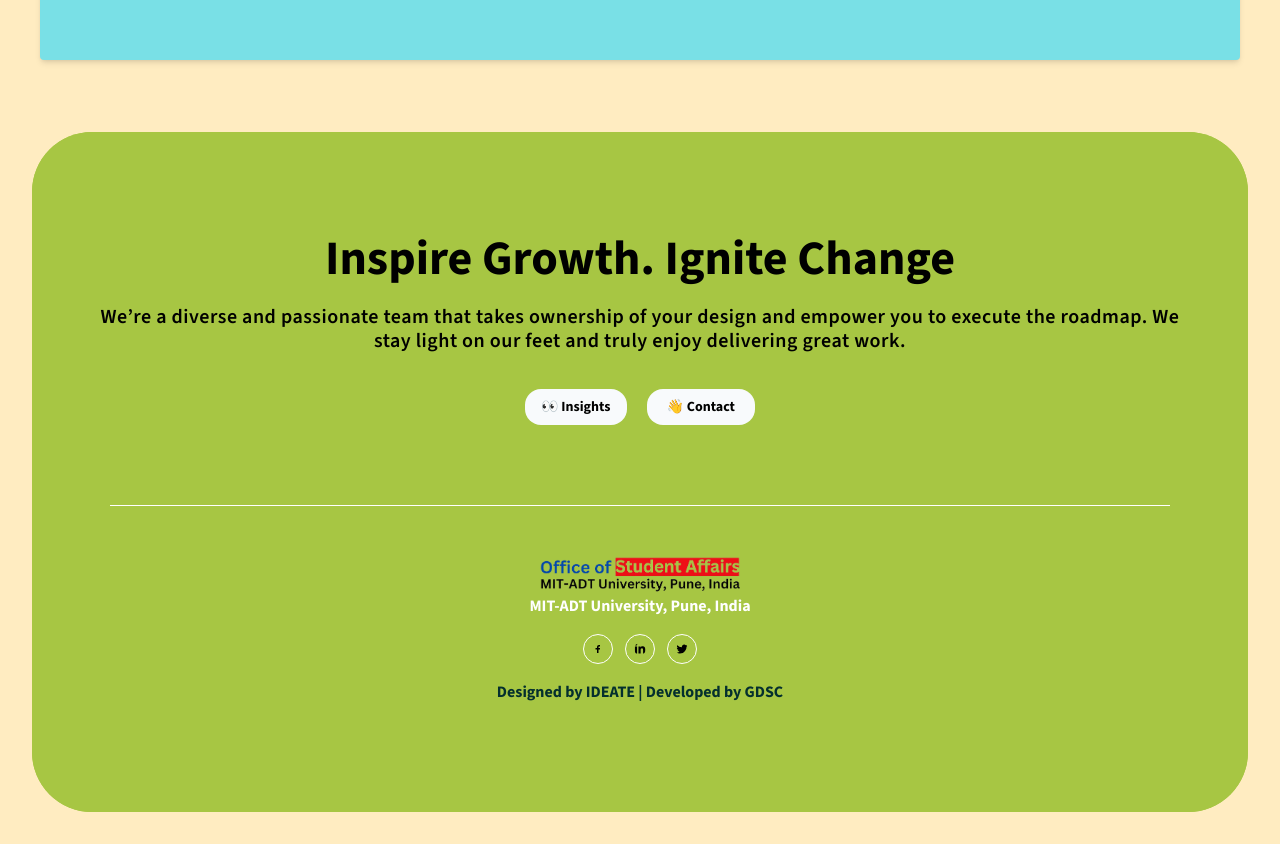
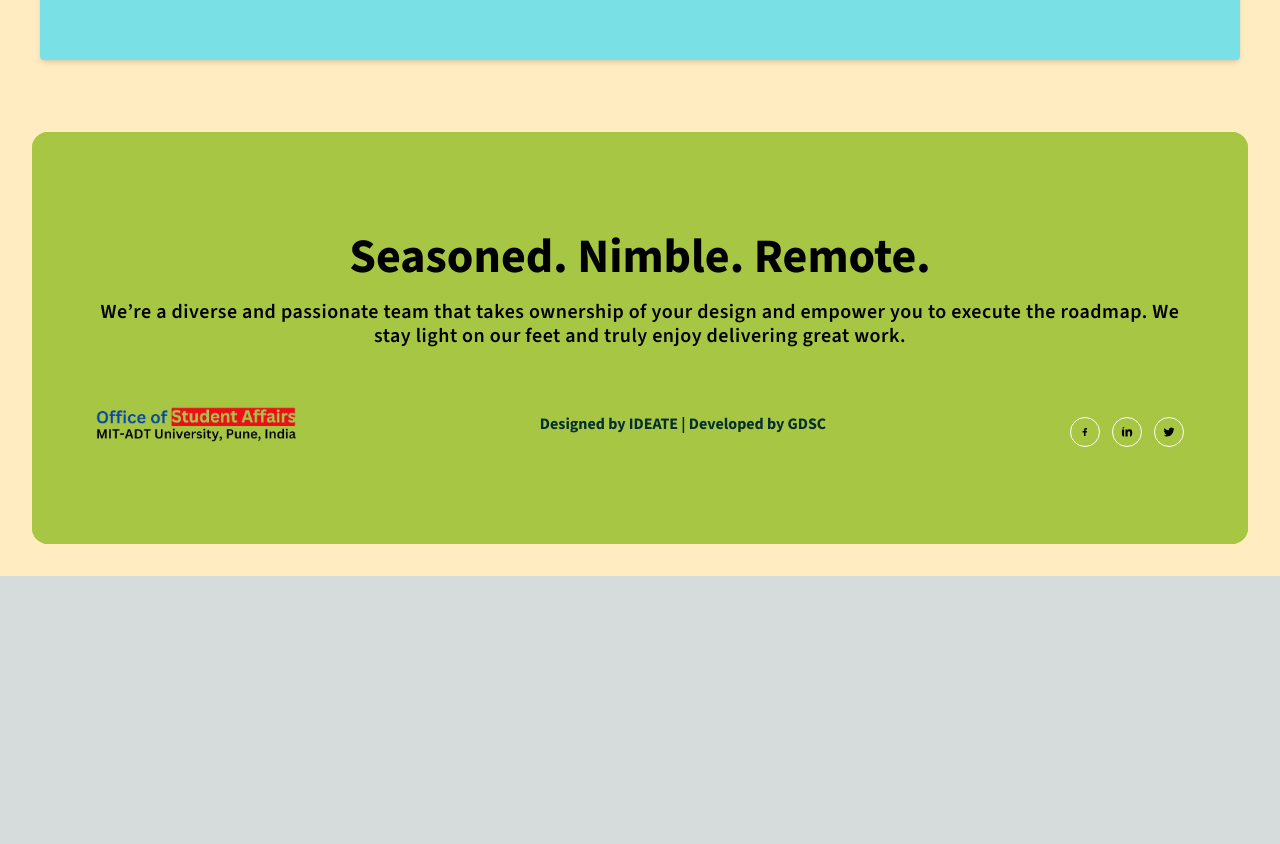
Before and after one commit to Akshat-Vashisht/student-council-website-v2, a Next.js app: page / in a window 1280 px wide. Shown: the part 2460-3304 px from the top of the page. After the commit the page ends 3036 px from the top, so only its background shows below. Built offline with nearby package versions, Linux system fonts and the light colour scheme.

Commit message:
feat(footer): add responsiveness

```diff
--- a/components/Global/Footer.js
+++ b/components/Global/Footer.js
@@ -7,30 +7,21 @@ import Image from "next/image";
 function Footer() {
   return (
     <div>
-      <div className="flex flex-col justify-center px-8 py-8 font-bold bg-[#FFECC1] max-md:px-5">
-        <div className="flex flex-col justify-center bg-[#A7C643] rounded-[59.945px] max-md:max-w-full">
-          <div className="flex justify-center items-center px-16 py-20 bg-[#A7C643] rounded-[59.945px] max-md:px-5 max-md:max-w-full">
-            <div className="flex flex-col items-center mt-5 mb-3 w-full max-w-[1161px] max-md:max-w-full">
-              <div className="text-5xl text-center text-black capitalize leading-[53.34px] max-md:max-w-full">
-                Inspire Growth. Ignite Change
+      <div className="flex flex-col justify-center p-8 font-bold bg-[#FFECC1] mdM:p-5 ">
+        <div className="flex flex-col justify-center bg-[#A7C643] rounded-2xl ">
+          <div className="flex justify-center items-center px-16 py-20 mdM:p-14 mdM:py-2 bg-[#A7C643] rounded-2xl  ">
+            <div className="flex flex-col items-center mt-5 mb-3 w-full max-w-[1161px] ">
+              <div className="text-5xl smM:text-[8vw] text-center text-black capitalize  ">
+              Seasoned. Nimble. Remote.
               </div>
-              <div className="mt-5 text-xl font-semibold tracking-wide leading-6 text-center text-black max-md:max-w-full">
+              <div className="mt-5 text-xl mdM:text-base font-semibold tracking-wide leading-6 text-center text-black ">
                 We’re a diverse and passionate team that takes ownership of your
                 design and empower you to execute the roadmap. We stay light on
                 our feet and truly enjoy delivering great work.
               </div>
-              <div className="flex gap-5 justify-between mt-9 text-sm whitespace-nowrap">
-                <button className="grow justify-center px-4 py-1.5 text-black rounded-2xl bg-slate-50 leading-[157%]">
-                  <span className=""> 👀 </span>
-                  <span className="text-black"> Insight</span>s
-                </button>
-                <button className="grow justify-center self-start px-5 py-1.5 leading-6 text-black rounded-2xl bg-slate-50">
-                  <span className="">👋</span>{" "}
-                  <span className="text-black"> Contact</span>
-                </button>
-              </div>
-              <div className="shrink-0 mt-20 max-w-full h-px bg-white w-[1060px] max-md:mt-10" />
-              <div className="flex flex-col items-center mt-12 max-md:flex-wrap max-md:mt-10 max-md:max-w-full">
+
+              {/* <div className="shrink-0 mdM:mt-10 mt-20 max-w-full h-px bg-white w-[1060px]" /> */}
+              <div className="flex mdM:flex-col justify-between w-full items-center mt-12 ">
                 <div className="text-white whitespace-nowrap">
                   <Image
                     className="mx-auto"
@@ -39,9 +30,9 @@ function Footer() {
                     height={200}
                     alt="sc logo"
                   />
-                  <div className="text-base">
-                    MIT-ADT University, Pune, India{" "}
                 </div>
+                <div className="my-4 text-center text-teal-950">
+                  Designed by IDEATE | Developed by GDSC
                 </div>
                 <div className="flex gap-3 items-center mt-4">
                   <TiSocialFacebook
@@ -57,9 +48,7 @@ function Footer() {
                     className="rounded-full border border-white p-2"
                   />
                 </div>
-                <div className="my-4 text-center text-teal-950">
-                  Designed by IDEATE | Developed by GDSC
-                </div>
+
               </div>
             </div>
           </div>
```
Lines whose indentation alone changed are shown as unchanged.
